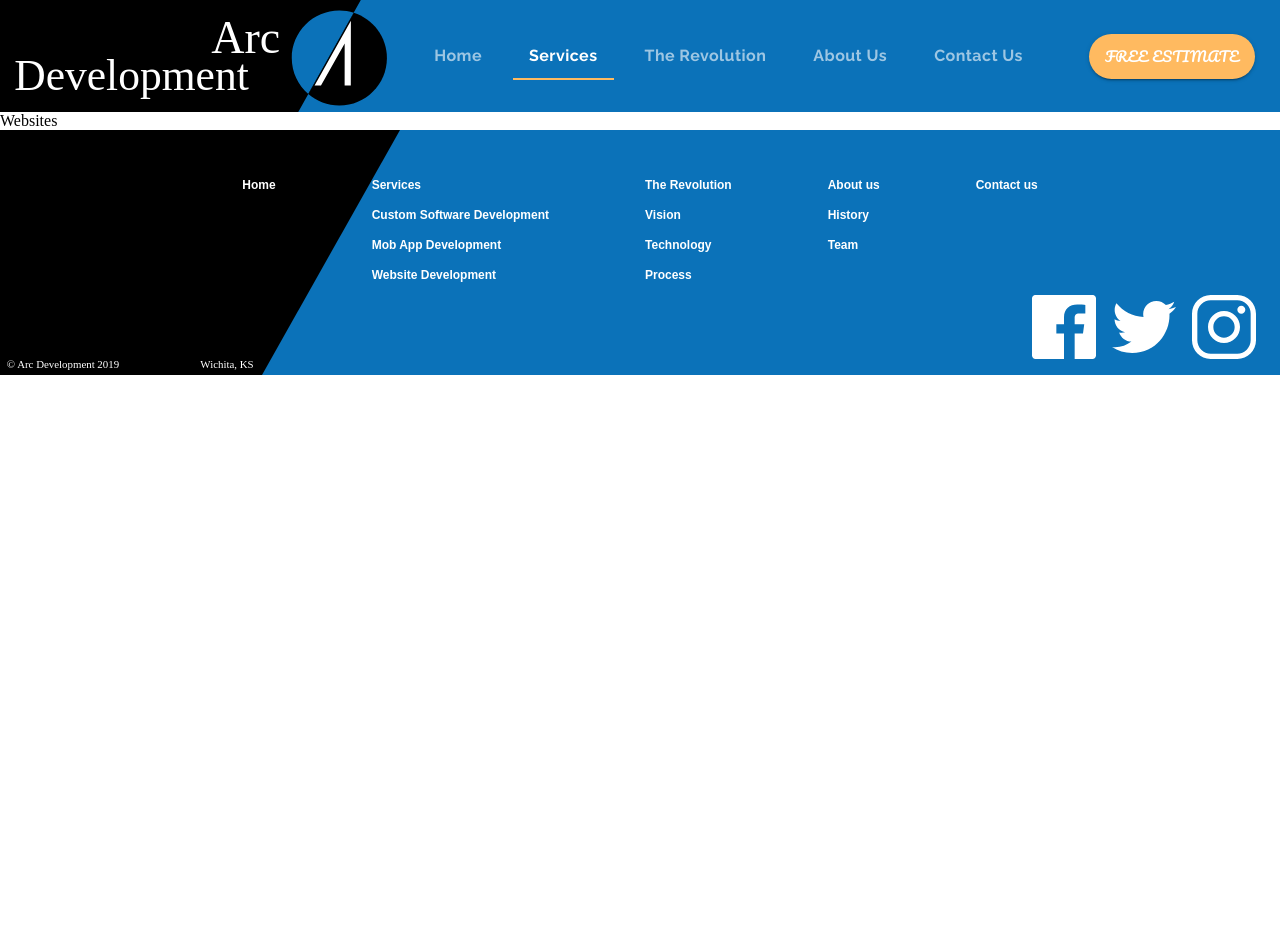
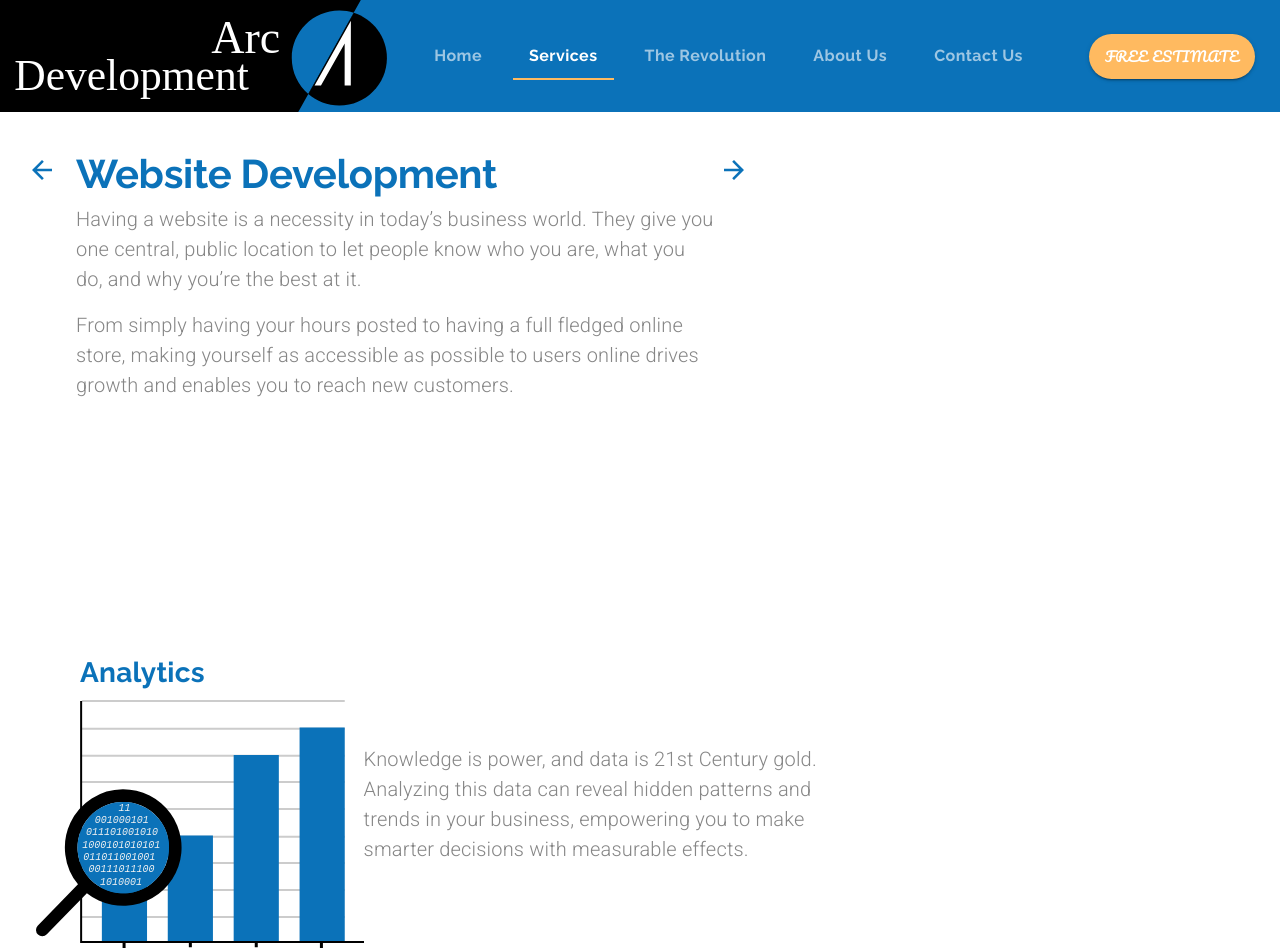
Before and after one commit to dejanV91/materialUiPractice, a React (Create React App) app: page /websites in a window 1280 px wide. Shown: the top 952 px of the page. Before the commit the page ends 800 px from the top, so only its background shows below. Built offline with nearby package versions, Linux system fonts and the light colour scheme.

Commit message:
Finish websites page setup

```diff
--- a/src/components/App.js
+++ b/src/components/App.js
@@ -8,6 +8,7 @@
 import Services from "./Services";
 import CustomSoftware from "./CustomSoftware";
 import MobileApps from "./MobileApps";
+import Websites from "./Websites";
 
 function App() {
   const [selectedIndex, setSelectedIndex] = useState(0);
@@ -59,7 +60,15 @@
               />
             }
           ></Route>
-          <Route path="/websites" element={<div>Websites</div>}></Route>
+          <Route
+            path="/websites"
+            element={
+              <Websites
+                setValue={setValue}
+                setSelectedIndex={setSelectedIndex}
+              />
+            }
+          ></Route>
           <Route path="/revolution" element={<div>The Revolution</div>}></Route>
           <Route path="/aboutus" element={<div>About Us</div>}></Route>
           <Route path="/contactus" element={<div>Contact Us</div>}></Route>
--- /dev/null
+++ b/src/components/Websites.js
@@ -0,0 +1,287 @@
+import React from "react";
+import { Link } from "react-router-dom";
+import { makeStyles } from "tss-react/mui";
+import { useTheme } from "@mui/material/styles";
+import { Grid } from "@mui/material";
+import IconButton from "@mui/material/IconButton";
+import Typography from "@mui/material/Typography";
+import useMediaQuery from "@mui/material/useMediaQuery";
+import Hidden from "@mui/material/Hidden";
+
+import backArrow from "../assets/backArrow.svg";
+import forwardArrow from "../assets/forwardArrow.svg";
+import analytics from "../assets/analytics.svg";
+import seo from "../assets/seo.svg";
+import outreach from "../assets/outreach.svg";
+import ecommerce from "../assets/ecommerce.svg";
+
+import CallToAction from "./ui/CallToAction";
+
+const useStyles = makeStyles()((theme) => ({
+  heading: {
+    maxWidth: "40em",
+  },
+  arrowContainer: {
+    marginTop: "0.5em",
+  },
+  rowContainer: {
+    paddingLeft: "5em",
+    paddingRight: "5em",
+    [theme.breakpoints.down("sm")]: {
+      paddingLeft: "1.5em",
+      paddingRight: "1.5em",
+    },
+  },
+  paragraphContainer: {
+    maxWidth: "30em",
+  },
+}));
+
+export default function Websites(props) {
+  const { classes } = useStyles();
+  const theme = useTheme();
+  const matchesMD = useMediaQuery(theme.breakpoints.down("md"));
+  const matchesSM = useMediaQuery(theme.breakpoints.down("sm"));
+  const matchesXS = useMediaQuery(theme.breakpoints.down("xs"));
+
+  return (
+    <Grid container direction="column">
+      <Grid
+        item
+        container
+        direction="row"
+        justify={matchesMD ? "center" : undefined}
+        className={classes.rowContainer}
+        style={{ marginTop: matchesXS ? "1em" : "2em" }}
+      >
+        <Hidden mdDown>
+          <Grid
+            item
+            className={classes.arrowContainer}
+            style={{ marginRight: "1em", marginLeft: "-3.5em" }}
+          >
+            <IconButton
+              style={{ backgroundColor: "transparent" }}
+              component={Link}
+              to="/mobile"
+              onClick={() => props.setSelectedIndex(2)}
+            >
+              <img
+                src={backArrow}
+                alt="Back to iOS/Android App Development Page"
+              />
+            </IconButton>
+          </Grid>
+        </Hidden>
+        <Grid item container direction="column" className={classes.heading}>
+          <Grid item>
+            <Typography align={matchesMD ? "center" : undefined} variant="h2">
+              Website Development
+            </Typography>
+          </Grid>
+          <Grid item>
+            <Typography
+              align={matchesMD ? "center" : undefined}
+              variant="body1"
+              paragraph
+            >
+              Having a website is a necessity in today’s business world. They
+              give you one central, public location to let people know who you
+              are, what you do, and why you’re the best at it.
+            </Typography>
+            <Typography
+              align={matchesMD ? "center" : undefined}
+              variant="body1"
+              paragraph
+            >
+              From simply having your hours posted to having a full fledged
+              online store, making yourself as accessible as possible to users
+              online drives growth and enables you to reach new customers.
+            </Typography>
+          </Grid>
+        </Grid>
+        <Hidden mdDown>
+          <Grid item className={classes.arrowContainer}>
+            <IconButton
+              style={{ backgroundColor: "transparent" }}
+              component={Link}
+              to="/services"
+              onClick={() => props.setSelectedIndex(0)}
+            >
+              <img src={forwardArrow} alt="Forward to Services Page" />
+            </IconButton>
+          </Grid>
+        </Hidden>
+      </Grid>
+      <Grid
+        item
+        container
+        direction={matchesSM ? "column" : "row"}
+        alignItems="center"
+        className={classes.rowContainer}
+        style={{ marginTop: "15em" }}
+      >
+        <Grid item>
+          <Grid container direction="column">
+            <Grid item>
+              <Typography
+                align={matchesSM ? "center" : undefined}
+                variant="h4"
+                gutterBottom
+              >
+                Analytics
+              </Typography>
+            </Grid>
+            <Grid item>
+              <img
+                src={analytics}
+                style={{ marginLeft: "-2.75em" }}
+                alt="graph with magnifying glass revealing 1's and 0's"
+              />
+            </Grid>
+          </Grid>
+        </Grid>
+        <Grid item className={classes.paragraphContainer}>
+          <Typography align={matchesSM ? "center" : undefined} variant="body1">
+            Knowledge is power, and data is 21st Century gold. Analyzing this
+            data can reveal hidden patterns and trends in your business,
+            empowering you to make smarter decisions with measurable effects.
+          </Typography>
+        </Grid>
+      </Grid>
+      <Grid
+        item
+        container
+        direction={matchesSM ? "column" : "row"}
+        alignItems="center"
+        justify="flex-end"
+        className={classes.rowContainer}
+        style={{ marginBottom: "15em", marginTop: "15em" }}
+      >
+        <Grid item>
+          <Grid container direction="column">
+            <Grid item>
+              <Typography align="center" variant="h4" gutterBottom>
+                E-Commerce
+              </Typography>
+            </Grid>
+            <Grid item>
+              <img src={ecommerce} alt="world outline made of dollar signs" />
+            </Grid>
+          </Grid>
+        </Grid>
+        <Grid
+          item
+          style={{ marginLeft: matchesSM ? 0 : "1em" }}
+          className={classes.paragraphContainer}
+        >
+          <Typography
+            align={matchesSM ? "center" : undefined}
+            variant="body1"
+            paragraph
+          >
+            It’s no secret that people like to shop online.
+          </Typography>
+          <Typography
+            align={matchesSM ? "center" : undefined}
+            variant="body1"
+            paragraph
+          >
+            In 2017 over $2.3 trillion was spent in e-commerce, and it’s time
+            for your slice of that pie.
+          </Typography>
+        </Grid>
+      </Grid>
+      <Grid
+        item
+        container
+        direction={matchesSM ? "column" : "row"}
+        alignItems="center"
+        className={classes.rowContainer}
+      >
+        <Grid item>
+          <Grid container direction="column">
+            <Grid item>
+              <Typography
+                align={matchesSM ? "center" : undefined}
+                variant="h4"
+                gutterBottom
+              >
+                Outreach
+              </Typography>
+            </Grid>
+            <Grid item>
+              <img src={outreach} alt="megaphone" />
+            </Grid>
+          </Grid>
+        </Grid>
+        <Grid
+          item
+          className={classes.paragraphContainer}
+          style={{ marginLeft: matchesSM ? 0 : "1em" }}
+        >
+          <Typography align={matchesSM ? "center" : undefined} variant="body1">
+            Draw people in with a dazzling website. Showing off your products
+            online is a great way to help customers decide what’s right for them
+            before visiting in person.
+          </Typography>
+        </Grid>
+      </Grid>
+      <Grid
+        item
+        container
+        direction={matchesSM ? "column" : "row"}
+        alignItems="center"
+        justify="flex-end"
+        className={classes.rowContainer}
+        style={{ marginTop: "15em", marginBottom: "15em" }}
+      >
+        <Grid item>
+          <Grid container direction="column">
+            <Grid item>
+              <Typography align="center" variant="h4" gutterBottom>
+                Search Engine
+                <br />
+                Optimization
+              </Typography>
+            </Grid>
+            <Grid item>
+              <img src={seo} alt="website standing on winner's podium" />
+            </Grid>
+          </Grid>
+        </Grid>
+        <Grid
+          item
+          style={{ marginLeft: matchesSM ? 0 : "1em" }}
+          className={classes.paragraphContainer}
+        >
+          <Typography
+            align={matchesSM ? "center" : undefined}
+            variant="body1"
+            paragraph
+          >
+            How often have you ever been to the second page of Google results?
+          </Typography>
+          <Typography
+            align={matchesSM ? "center" : undefined}
+            variant="body1"
+            paragraph
+          >
+            If you’re like us, probably never.
+          </Typography>
+          <Typography
+            align={matchesSM ? "center" : undefined}
+            variant="body1"
+            paragraph
+          >
+            Customers don’t go there either, so we make sure your website is
+            designed to end up on top.
+          </Typography>
+        </Grid>
+      </Grid>
+      <Grid item>
+        <CallToAction setValue={props.setValue} />
+      </Grid>
+    </Grid>
+  );
+}
```
